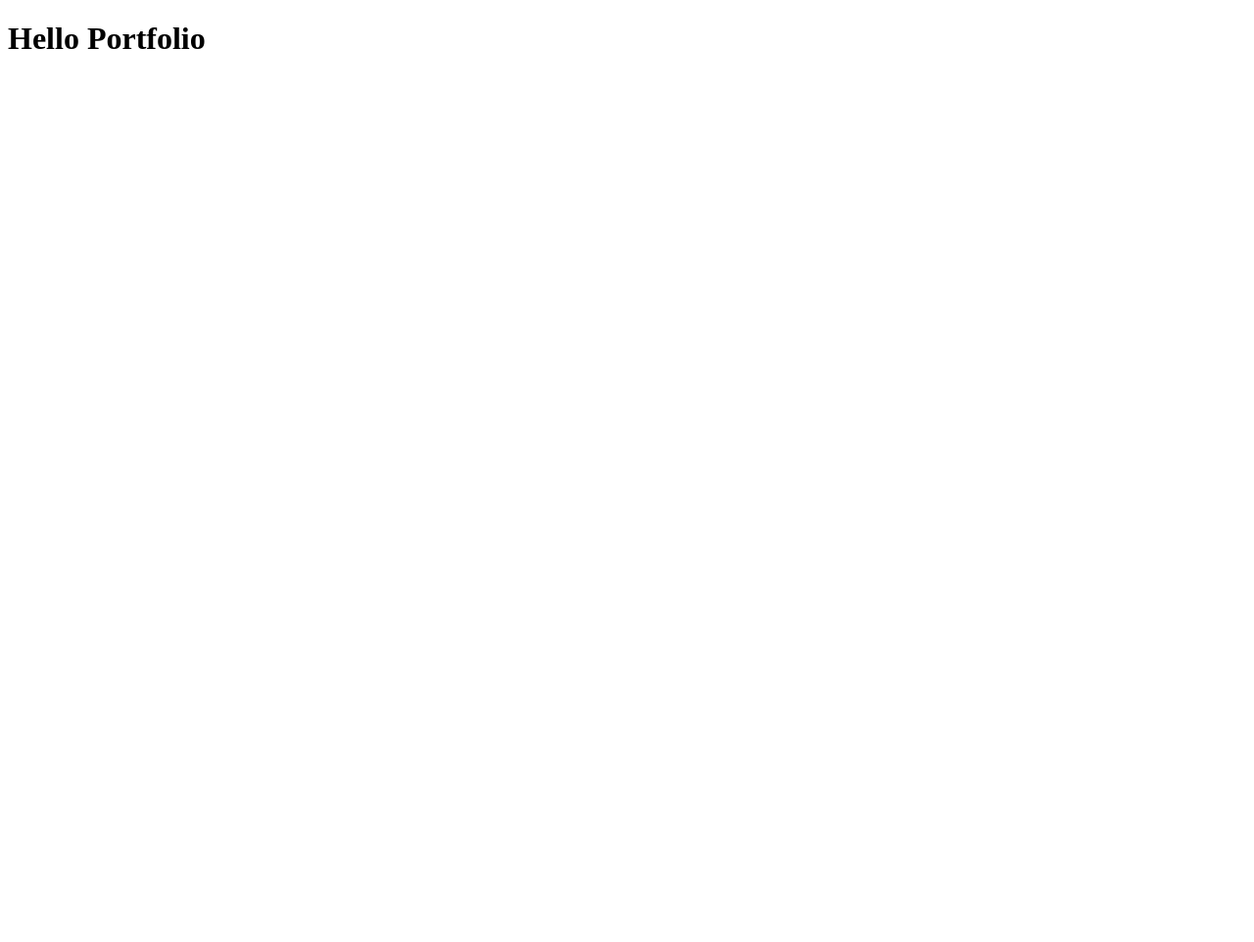
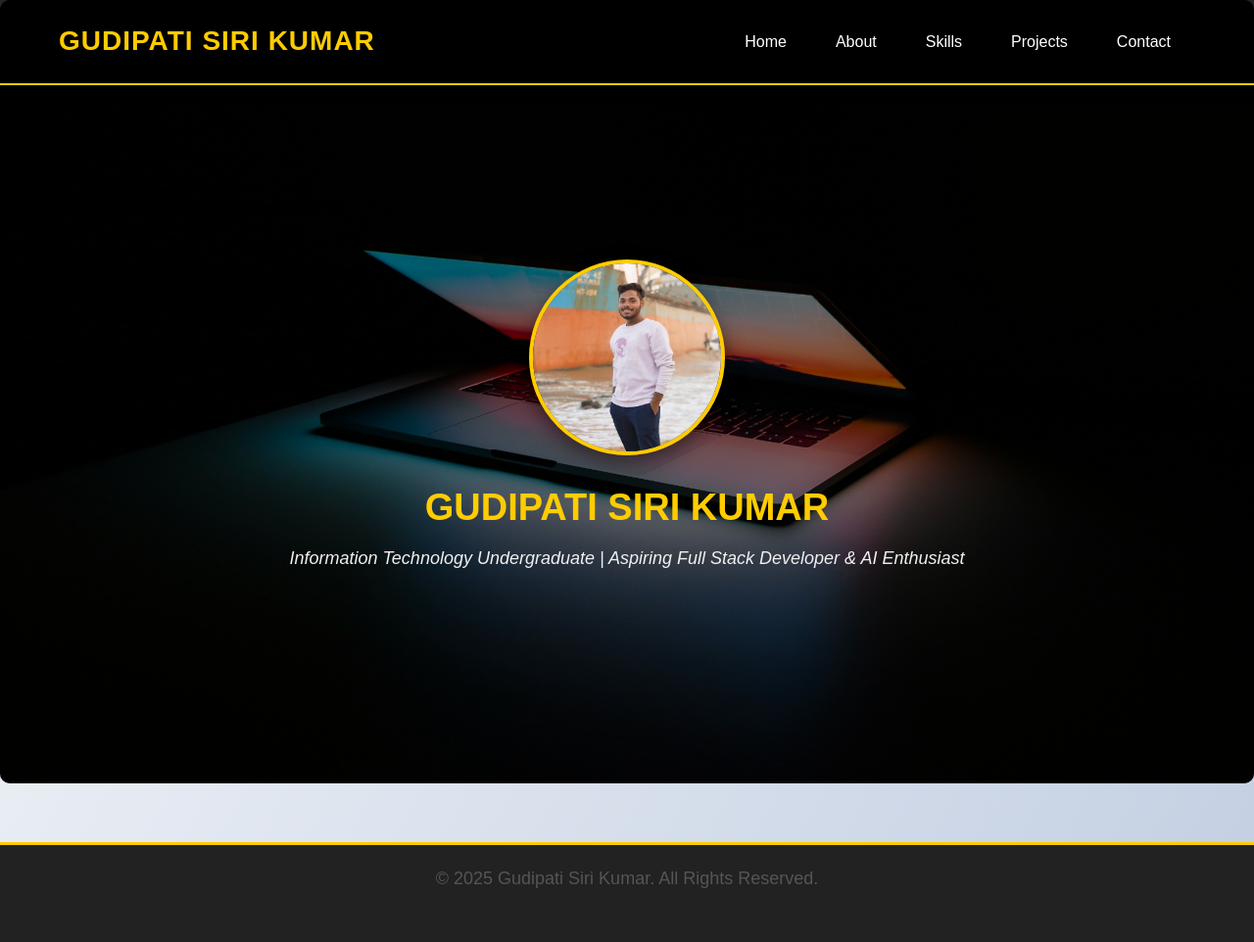
Before and after one commit to sirikumar8746/Gudipatsirikumar_portifolio, a plain HTML site: page index.html in a window 1280 px wide. Shown: the whole page at 98% size. Before the commit the page ends 800 px from the top, so only its background shows below. Drawn offline with Linux system fonts and the light colour scheme.

Commit message:
Set portfolio as main page

```diff
--- a/index.html
+++ b/index.html
@@ -1,11 +1,35 @@
 <!DOCTYPE html>
 <html lang="en">
-<head>
-    <meta charset="UTF-8">
-    <meta name="viewport" content="width=device-width, initial-scale=1.0">
-    <title>Portfolio</title>
-</head>
-<body>
-    <h1>Hello Portfolio</h1>
-</body>
+  <head>
+    <meta charset="UTF-8" />
+    <meta name="viewport" content="width=device-width, initial-scale=1.0" />
+    <title>Gudipati Siri Kumar | Portfolio</title>
+   <link rel="stylesheet" href="style.css">
+
+  </head>
+
+  <body>
+    <header class="hero">
+      <nav>
+        <div class="logo">GUDIPATI SIRI KUMAR</div>
+        <ul class="nav-links">
+          <li><a href="portifolio.html">Home</a></li>
+          <li><a href="About.html">About</a></li>
+          <li><a href="skills.html">Skills</a></li>
+          <li><a href="projects.html">Projects</a></li>
+          <li><a href="contact.html">Contact</a></li>
+        </ul>
+      </nav>
+
+      <div class="profile-container">
+        <img src="images/profile.jpg" alt="Profile Picture" class="profile-image" />
+        <h1>GUDIPATI SIRI KUMAR</h1>
+        <p>Information Technology Undergraduate | Aspiring Full Stack Developer & AI Enthusiast</p>
+      </div>
+    </header>
+
+    <footer>
+      <p>&copy; 2025 Gudipati Siri Kumar. All Rights Reserved.</p>
+    </footer>
+  </body>
 </html>
```
